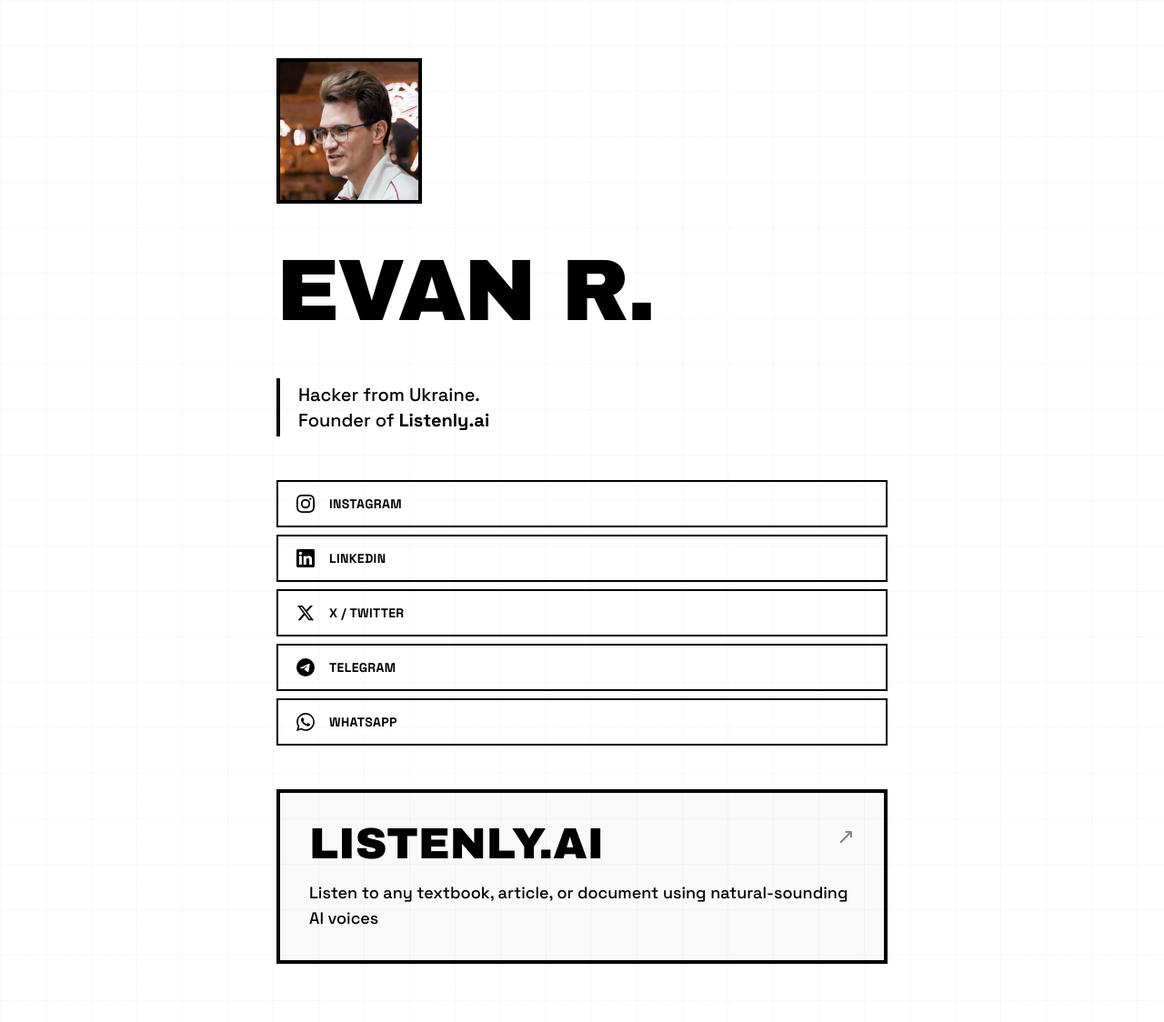
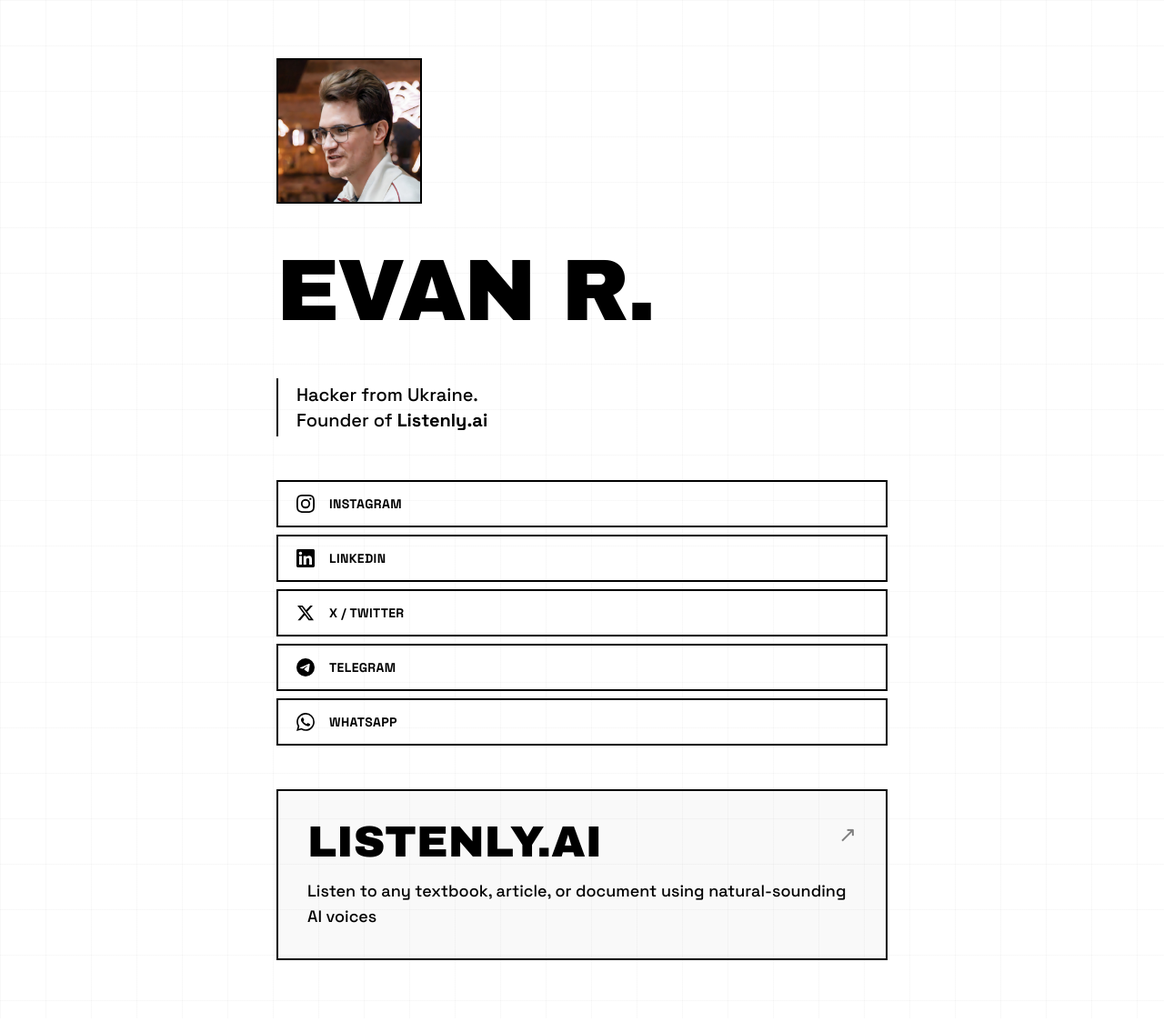
Before and after one commit to ivryb/uhsomebody.com, a plain HTML site: page index.html in a window 1280 px wide. Shown: the whole page at 91% size. Drawn offline with nearby package versions, Linux system fonts and the light colour scheme.

Commit message:
lighter borders in light mode

```diff
--- a/index.html
+++ b/index.html
@@ -156,7 +156,7 @@
         <!-- Profile Photo -->
         <div class="flex justify-start">
           <div
-            class="photo-frame w-32 h-32 md:w-40 md:h-40 border-4 border-black dark:border-white overflow-hidden"
+            class="photo-frame w-32 h-32 md:w-40 md:h-40 border-2 dark:border-4 border-black dark:border-white overflow-hidden"
           >
             <img
               src="./photo.jpg"
@@ -176,7 +176,9 @@
         </div>
 
         <!-- Bio -->
-        <div class="border-l-4 border-black dark:border-white pl-5 py-1">
+        <div
+          class="border-l-2 dark:border-l-4 border-black dark:border-white pl-5 py-1"
+        >
           <p class="text-lg md:text-xl font-medium leading-snug">
             Hacker from Ukraine.<br />
             Founder of
@@ -293,7 +295,7 @@
           href="https://listenly.ai"
           target="_blank"
           rel="noopener noreferrer"
-          class="project-card group block border-4 border-black dark:border-white p-8 bg-gray/5"
+          class="project-card group block border-2 dark:border-4 border-black dark:border-white p-8 bg-gray/5"
         >
           <div class="flex items-start justify-between mb-4 gap-4">
             <h2
```
